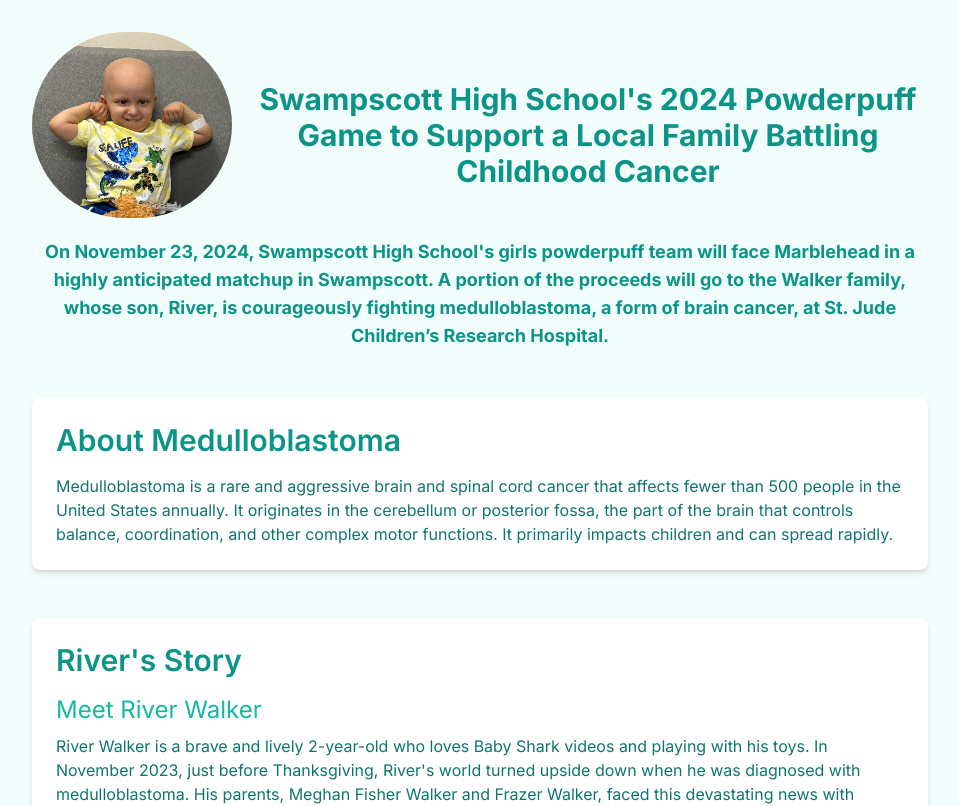
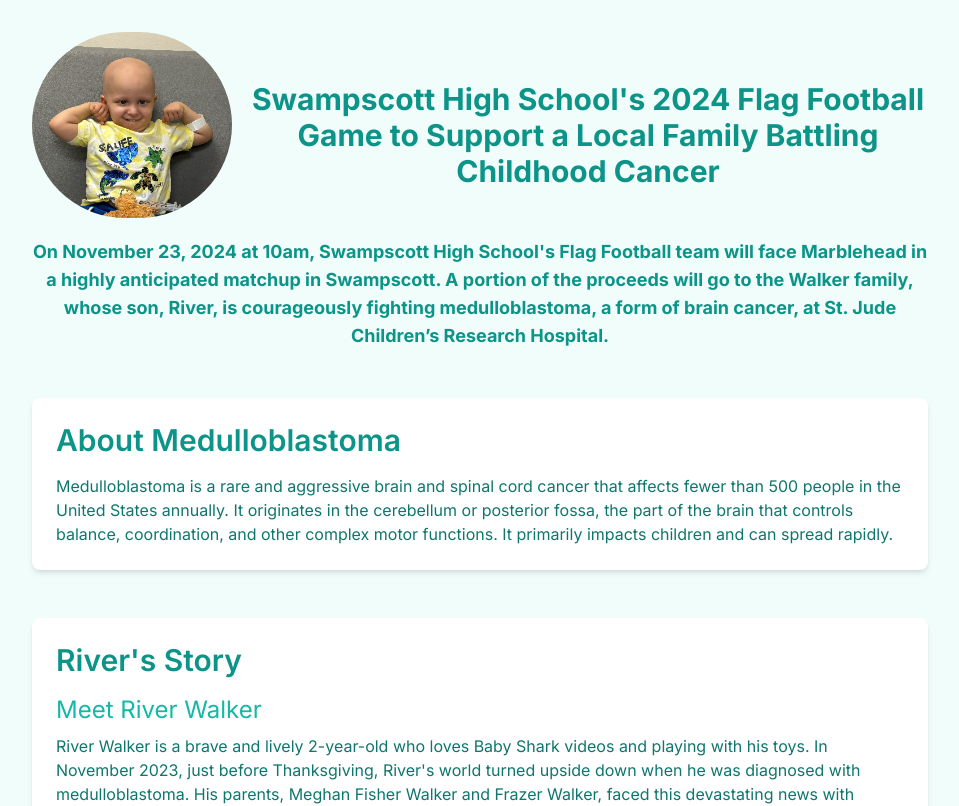
Before and after one commit to jackdishman/river-walker, a Next.js app: page / in a window 1280 px wide. Shown: the top 806 px of the page, without its empty margins (160-1119 px from the left). Built offline with nearby package versions, Linux system fonts and the light colour scheme; a small style sheet from the web is missing.

Commit message:
feat: copy updates

```diff
--- a/app/page.tsx
+++ b/app/page.tsx
@@ -17,14 +17,14 @@ export default function Home() {
           />
           <div className="mt-5 sm:ml-4">
             <h1 className="text-3xl font-bold text-teal-600">
-              Swampscott High School&apos;s 2024 Powderpuff Game to Support a
+              Swampscott High School&apos;s 2024 Flag Football Game to Support a
               Local Family Battling Childhood Cancer
             </h1>
           </div>
         </div>
         <h2 className="text-lg font-bold text-teal-600 mt-5">
-          On November 23, 2024, Swampscott High School&apos;s girls powderpuff
-          team will face Marblehead in a highly anticipated matchup in
+          On November 23, 2024 at 10am, Swampscott High School&apos;s Flag
+          Football team will face Marblehead in a highly anticipated matchup in
           Swampscott. A portion of the proceeds will go to the Walker family,
           whose son, River, is courageously fighting medulloblastoma, a form of
           brain cancer, at St. Jude Children’s Research Hospital.
```
